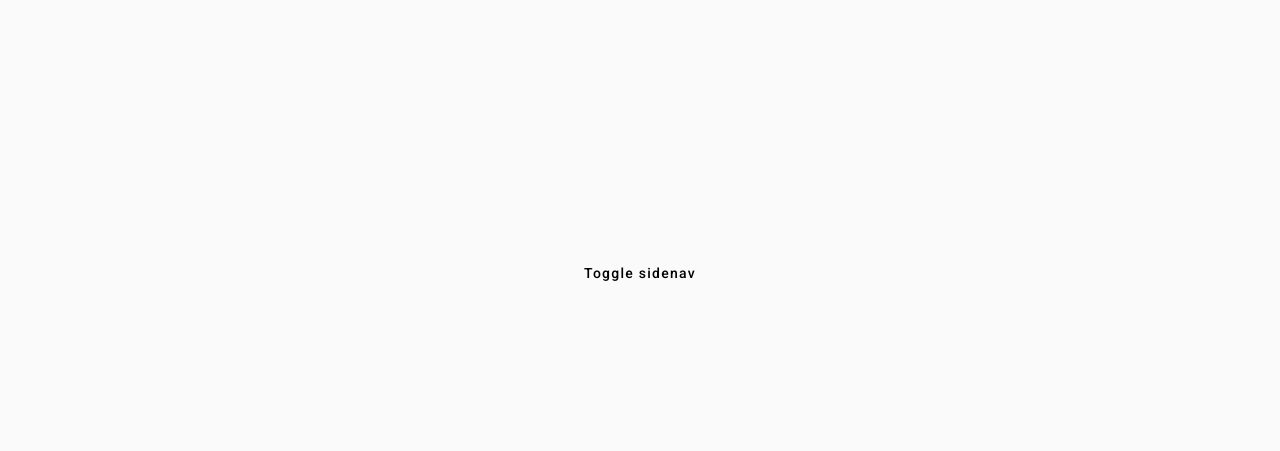
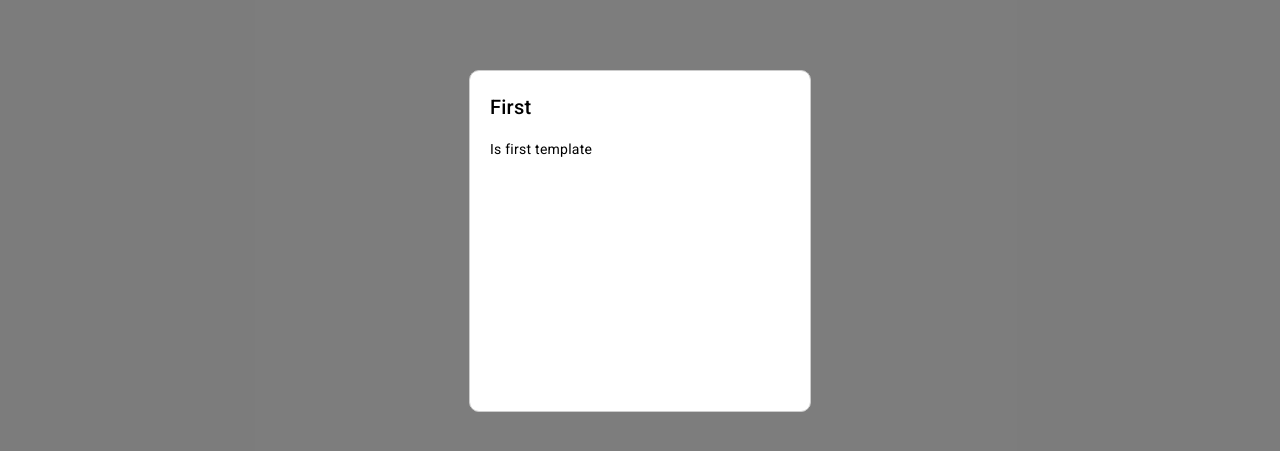
Before and after one commit to Letto228/Angular-learnjs-150224, an Angular app: page / in a window 1280 px wide. Shown: the part 159-610 px from the top of the page. Built offline with nearby package versions, Linux system fonts and the light colour scheme.

Commit message:
feat: popup

```diff
--- a/angular.json
+++ b/angular.json
@@ -94,6 +94,7 @@
         }
     },
     "cli": {
-        "schematicCollections": ["@angular-eslint/schematics"]
+        "schematicCollections": ["@angular-eslint/schematics"],
+        "analytics": "9d6504a6-94e8-4645-8ce4-beff24b574f9"
     }
 }
--- a/src/app/app.component.html
+++ b/src/app/app.component.html
@@ -21,13 +21,13 @@
 
 <!-- Close template -->
 
-<!-- <app-popup-host [template]="!closeTemplate ? first : null"></app-popup-host> -->
+<app-popup-host [template]="!closeTemplate ? first : null"></app-popup-host>
 
-<!-- <ng-template #first>
+<ng-template #first>
     <h2>First</h2>
     <p>Is first template</p>
 </ng-template>
 <ng-template #second>
     <h2>Second</h2>
     <p>Is second template</p>
-</ng-template> -->
+</ng-template>
--- a/src/app/app.module.ts
+++ b/src/app/app.module.ts
@@ -8,6 +8,7 @@ import {AppComponent} from './app.component';
 import {HeaderModule} from './components/header/header.module';
 import {ProductsListModule} from './pages/products-list/products-list.module';
 import {SidenavModule} from './components/sidenav/sidenav.module';
+import {PopupHostModule} from './components/popup-host/popup-host/popup-host.module';
 
 @NgModule({
     declarations: [AppComponent],
@@ -19,6 +20,7 @@ import {SidenavModule} from './components/sidenav/sidenav.module';
         ProductsListModule,
         SidenavModule,
         MatListModule,
+        PopupHostModule,
     ],
     bootstrap: [AppComponent],
 })
--- /dev/null
+++ b/src/app/components/popup-host/popup-host/popup-host.component.css
@@ -0,0 +1,29 @@
+.popup {
+    display: none;
+    position: fixed;
+    top: 50%;
+    left: 50%;
+    transform: translate(-50%, -50%);
+    background-color: white;
+    padding: 20px;
+    border: 1px solid #ccc;
+    z-index: 1000;
+    width: 300px;
+    height: 300px;
+    border-radius: 10px;
+}
+
+.popupActive {
+    display: block;
+}
+
+.overlay {
+    display: block;
+    position: fixed;
+    top: 0;
+    left: 0;
+    width: 100%;
+    z-index: 900;
+    height: 100%;
+    background-color: rgba(0, 0, 0, 0.5);
+}
--- /dev/null
+++ b/src/app/components/popup-host/popup-host/popup-host.component.html
@@ -0,0 +1,6 @@
+<div [ngClass]="{overlay: popupActive}"></div>
+<div class="popup" [ngClass]="{popupActive: popupActive}">
+    <div class="contetnt-popup">
+        <ng-template #popup_template></ng-template>
+    </div>
+</div>
--- /dev/null
+++ b/src/app/components/popup-host/popup-host/popup-host.component.ts
@@ -0,0 +1,26 @@
+import {Component, Input, TemplateRef, ViewChild, ViewContainerRef} from '@angular/core';
+
+@Component({
+    selector: 'app-popup-host',
+    templateUrl: './popup-host.component.html',
+    styleUrls: ['./popup-host.component.css'],
+})
+export class PopupHostComponent {
+    popupActive = false;
+
+    @Input() set template(template: TemplateRef<unknown> | null) {
+        this.templateViewContainer?.clear();
+
+        if (template !== null) {
+            this.popupActive = true;
+            this.templateViewContainer?.createEmbeddedView(template);
+        }
+
+        if (template === null) {
+            this.popupActive = false;
+        }
+    }
+
+    @ViewChild('popup_template', {read: ViewContainerRef, static: false})
+    private readonly templateViewContainer: ViewContainerRef | undefined;
+}
```
Also changed, not shown: src/app/components/popup-host/popup-host/popup-host.module.ts (added, +11 -0 lines), 1 other file (tests, documents, lock files or other folders).
